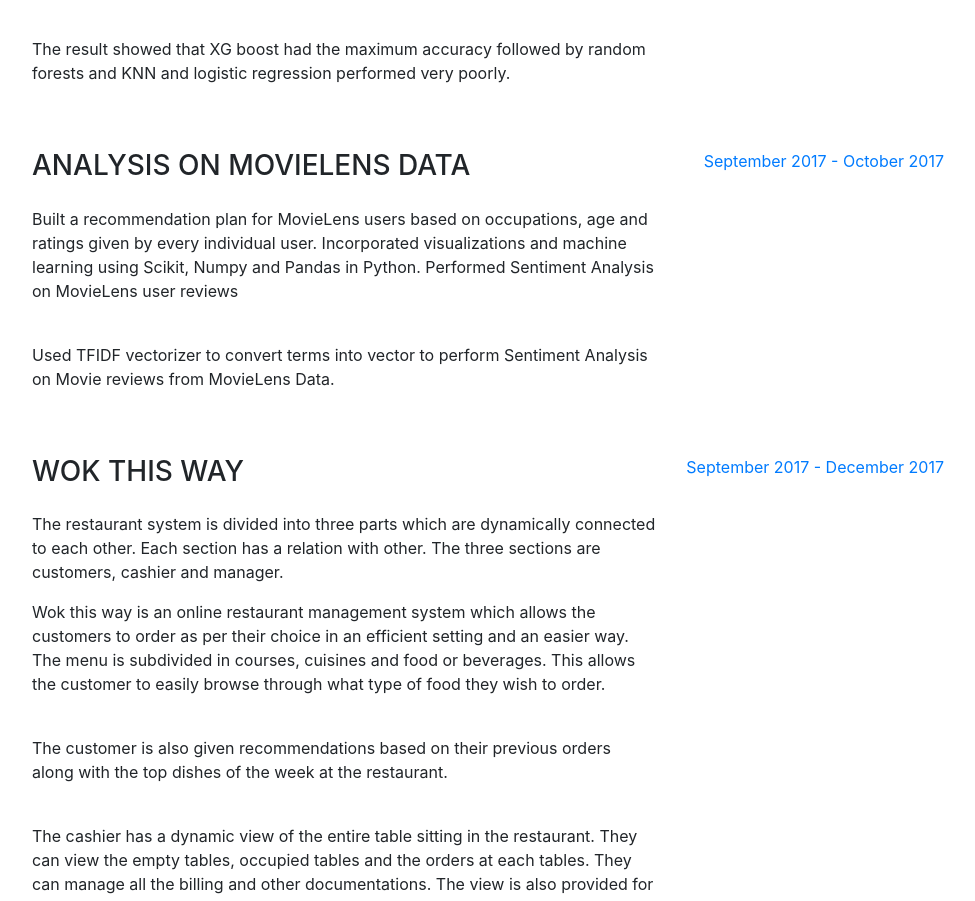
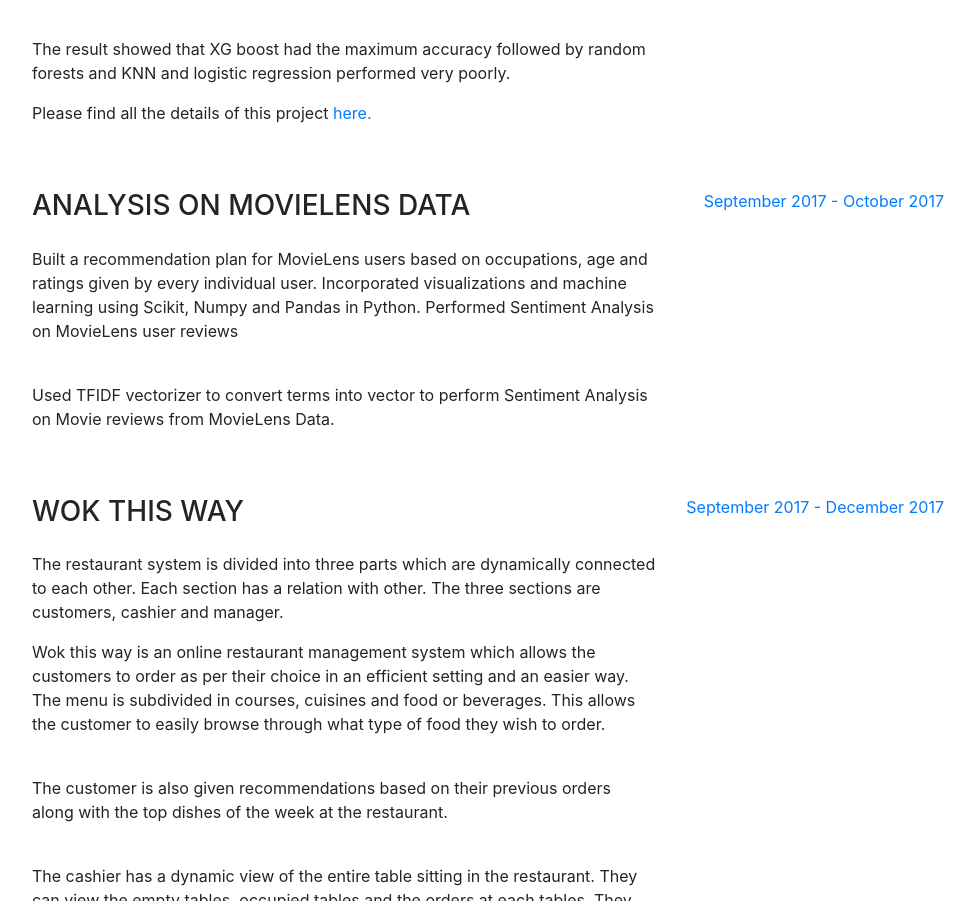
Before and after one commit to RushikeshNaidu/rushikesh.github.io, a website with bundled scripts: page index.html in a window 1280 px wide. Shown: the part 4915-5816 px from the top of the page, without its empty margins (288-1263 px from the left). Built offline with nearby package versions, Linux system fonts and the light colour scheme; a web font is replaced by a local one.

Commit message:
Update index.html

```diff
--- a/index.html
+++ b/index.html
@@ -229,6 +229,7 @@
 			  <p>Since it was a classification problem we performed logistic regression, Quadratic Discriminant Analysis, KNN, Random Forests and XG boost to test our models on the test data. The split of datawas 70% training and 30% test data.</p>
 			  <br>
 			  <p>The result showed that XG boost had the maximum accuracy followed by random forests and KNN and logistic regression performed very poorly.</p>
+			  <p> Please find all the details of this project <a href="https://github.com/RushikeshNaidu/H1B-Case-Status-Prediction">here.</a></p>
 			</div>
             <div class="resume-date text-md-right">
               <span class="text-primary">August 2017 - December 2017</span>
```
